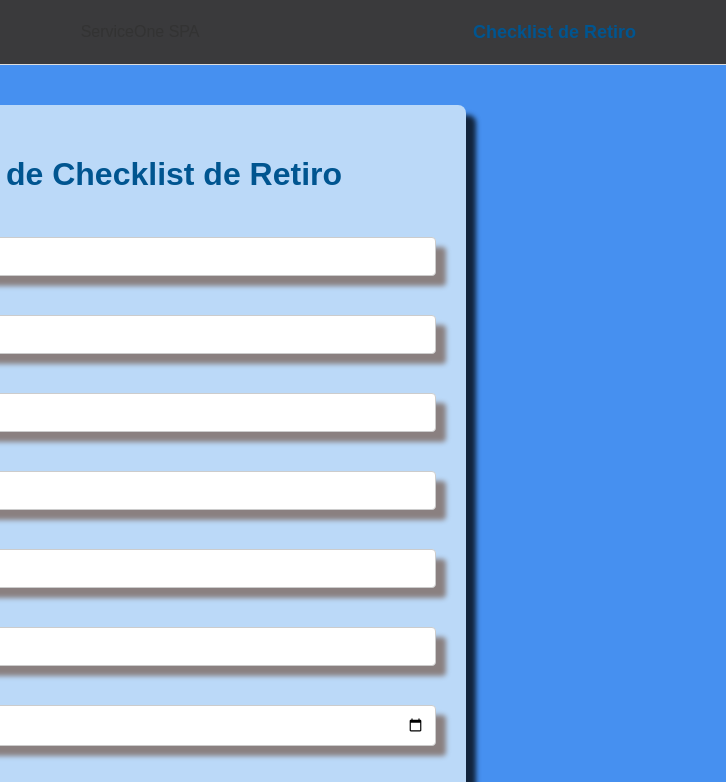
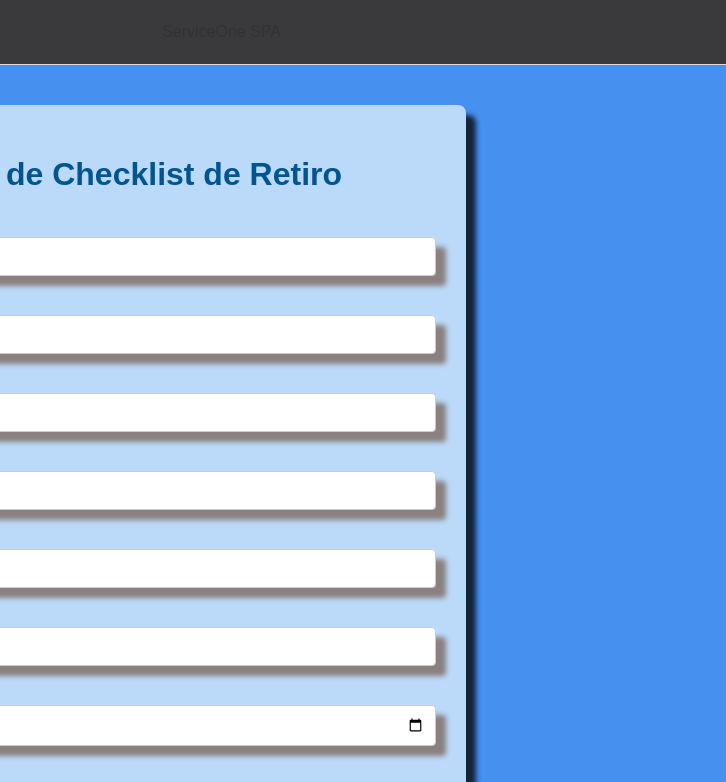
Before and after one commit to Unli1401/html, a plain HTML site: page index.html in a window 1280 px wide. Shown: the top 782 px of the page, 554-1280 px from the left. Drawn offline with nearby package versions, Linux system fonts and the light colour scheme.

Commit message:
se modifica header

```diff
--- a/index.html
+++ b/index.html
@@ -16,7 +16,7 @@
         </a>
         <span class="logo-text">ServiceOne SPA</span>
         <nav class="nav">
-        <span>Checklist de Retiro</span>
+        <!--<span>Checklist de Retiro</span>-->
         </nav>
     </div>
     </header>
```
